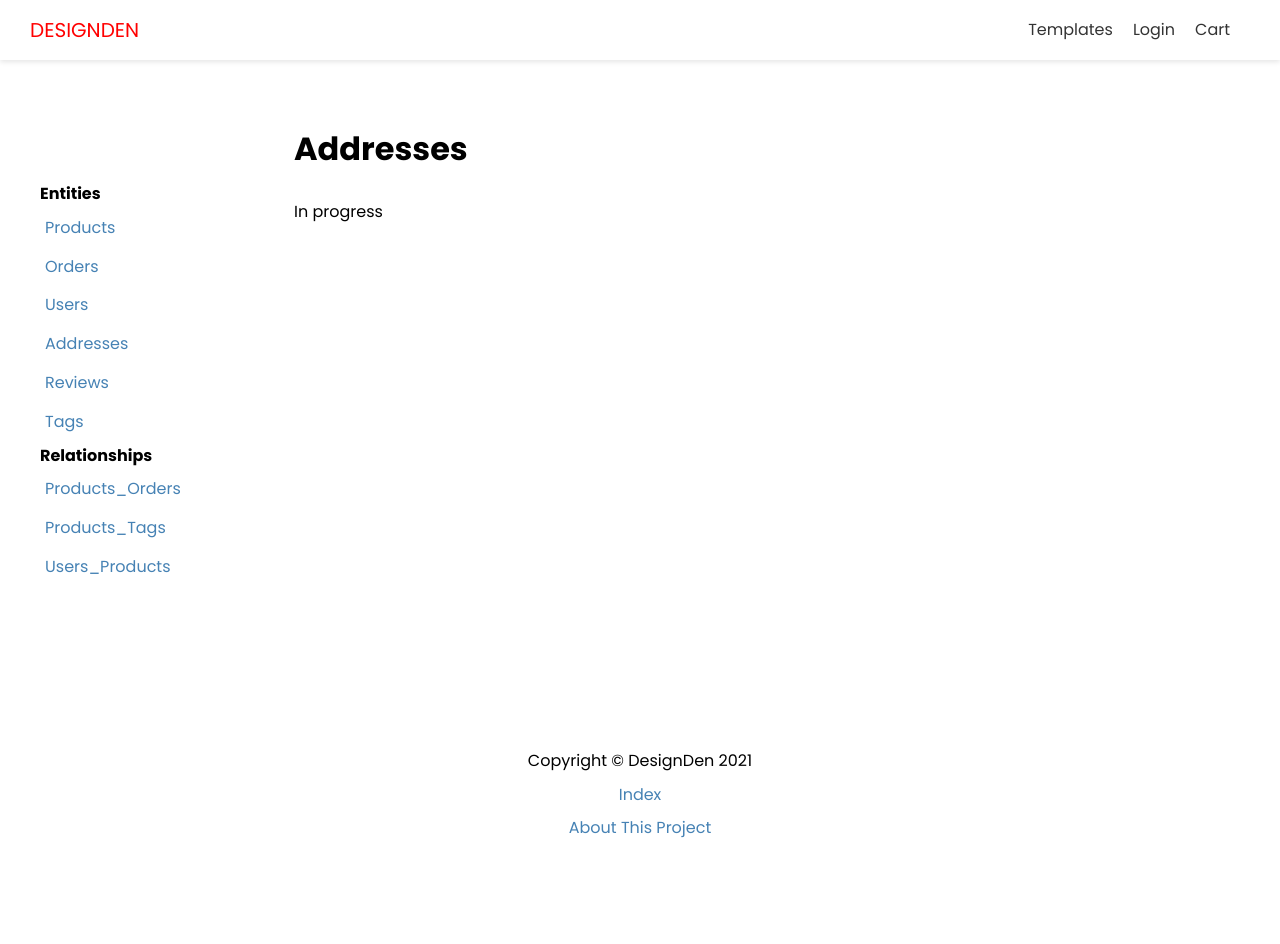
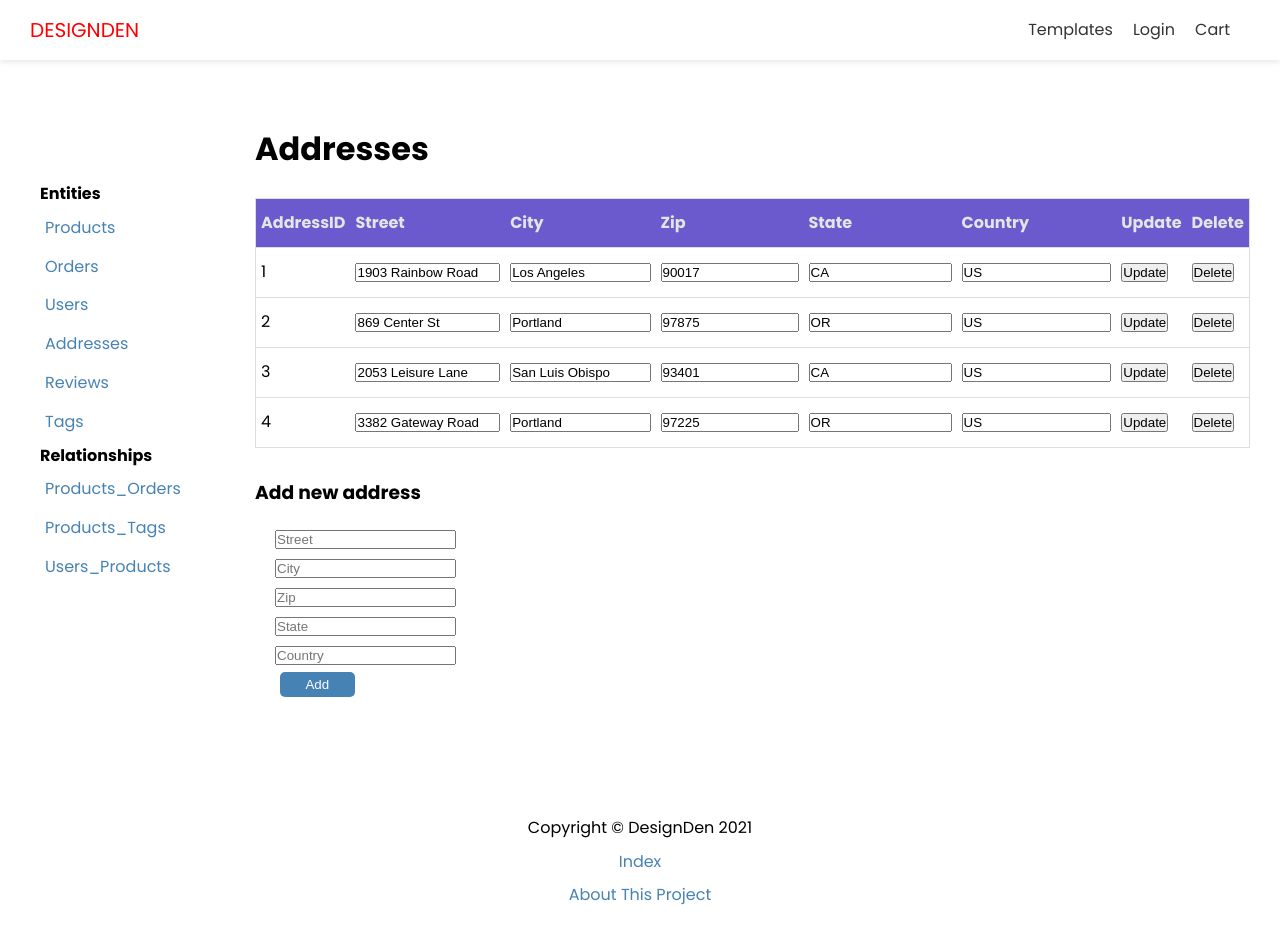
Before and after one commit to jonah0502/DesignDen, a Next.js app in the folder designden-frontend/: page /admin/addresses in a window 1280 px wide. Shown: the top 944 px of the page. Before the commit the page ends 883 px from the top, so only its background shows below. Built offline with nearby package versions, Linux system fonts and the light colour scheme.

Commit message:
Add table and form for address page

```diff
--- a/designden-frontend/pages/admin/addresses.js
+++ b/designden-frontend/pages/admin/addresses.js
@@ -1,10 +1,152 @@
 import Layout from "@/components/Layout";
+import styles from "@/styles/Table.module.css";
+import { useState } from "react";
+
+const addressHeaders = [
+  "AddressID",
+  "Street",
+  "City",
+  "Zip",
+  "State",
+  "Country",
+  "Update",
+  "Delete",
+];
+
+const addressData = [
+  {
+    id: 1,
+    street: "1903 Rainbow Road",
+    city: "Los Angeles",
+    zip: "90017",
+    state: "CA",
+    country: "US",
+  },
+  {
+    id: 2,
+    street: "869 Center St",
+    city: "Portland",
+    zip: "97875",
+    state: "OR",
+    country: "US",
+  },
+  {
+    id: 3,
+    street: "2053 Leisure Lane",
+    city: "San Luis Obispo",
+    zip: "93401",
+    state: "CA",
+    country: "US",
+  },
+  {
+    id: 4,
+    street: "3382 Gateway Road",
+    city: "Portland",
+    zip: "97225",
+    state: "OR",
+    country: "US",
+  },
+];
 
 export default function AddressesPage() {
+  const [addresses, setAddresses] = useState(addressData);
+
+  const handleRowChange = (index) => (event) => {
+    const { name, value } = event.target;
+    const newAddresses = [...addresses];
+    newAddresses[index][name] = value;
+    setAddresses(newAddresses);
+  };
+
+  const handleRowDelete = (index) => (event) => {
+    const newAddresses = [...addresses];
+    newAddresses.splice(index, 1);
+    setAddresses(newAddresses);
+  };
+
   return (
     <Layout>
       <h1>Addresses</h1>
-      <p>In progress</p>
+      <div className={styles.tableContainer}>
+        <table>
+          <thead>
+            <tr>
+              {addressHeaders.map((address) => {
+                return <th key={address}>{address}</th>;
+              })}
+            </tr>
+          </thead>
+          <tbody>
+            {addresses.map((address, index) => (
+              <tr key={address.id}>
+                <td>{address.id}</td>
+                <td>
+                  <input
+                    type="text"
+                    name="street"
+                    value={address.street}
+                    onChange={handleRowChange(index)}
+                  />
+                </td>
+                <td>
+                  <input
+                    type="text"
+                    name="city"
+                    value={address.city}
+                    onChange={handleRowChange(index)}
+                  />
+                </td>
+                <td>
+                  <input
+                    type="text"
+                    name="zip"
+                    value={address.zip}
+                    onChange={handleRowChange(index)}
+                  />
+                </td>
+                <td>
+                  <input
+                    type="text"
+                    name="state"
+                    maxLength="2"
+                    value={address.state}
+                    onChange={handleRowChange(index)}
+                  />
+                </td>
+                <td>
+                  <input
+                    type="text"
+                    name="country"
+                    maxLength="2"
+                    value={address.country}
+                    onChange={handleRowChange(index)}
+                  />
+                </td>
+                <td>
+                  <button>Update</button>
+                </td>
+                <td>
+                  <button onClick={handleRowDelete(index)}>Delete</button>
+                </td>
+              </tr>
+            ))}
+          </tbody>
+        </table>
+      </div>
+      <br />
+      <h3>Add new address</h3>
+      <form className={styles.formContainer}>
+        <div className={styles.inputContainer}>
+          <input type="text" placeholder="Street" />
+          <input type="text" placeholder="City" />
+          <input type="text" placeholder="Zip" />
+          <input type="text" placeholder="State" maxLength="2" />
+          <input type="text" placeholder="Country" maxLength="2" />
+        </div>
+        <div>
+          <button>Add</button>
+        </div>
+      </form>
     </Layout>
   );
 }
```
